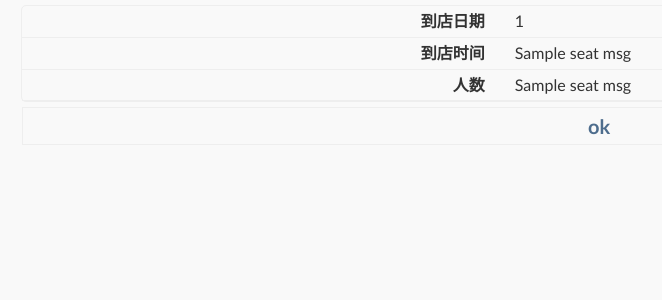
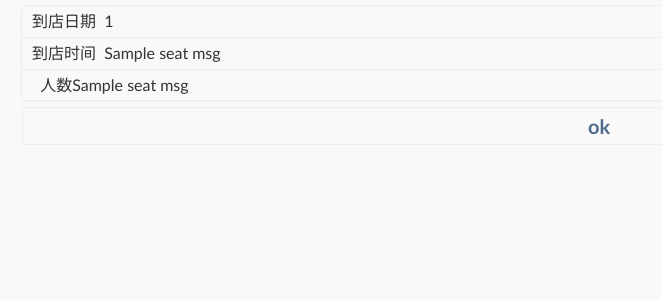
Before and after one commit to wickydong/order_food, a Flask app: template templates/reservation_sure.html in a window 1280 px wide. Shown: the top 300 px of the page, without its empty margins (42-704 px from the left). Run offline with Flask 2, Linux system fonts and the light colour scheme; the template is opened without the code that fills it: most values are stand-ins (such as "Sample title", 1, 10 or a date in 2020).

Commit message:
change reservation_sure li

```diff
--- a/templates/reservation_sure.html
+++ b/templates/reservation_sure.html
@@ -21,20 +21,6 @@
             padding:5px 10px;
             overflow:hidden;
         }
-        .ul-list strong {
-            float:left;
-            display:table;
-            text-align:right;
-            width:40%;
-            padding-right:20px;
-        }
-        .ul-list span {
-            float:left;
-            display:table;
-            padding-left:10px;
-            text-align:left;
-            width:55%;
-        }
         .ul-list li:list-child {
             border-bottom:none;
         }
@@ -57,15 +43,9 @@
     <body>
         <div>
             <ul class="ul-list">
-                <li>
-                    <strong>到店日期</strong><span>{{seat_msg[0][0]}}</span>
-                </li>
-                <li>
-                    <strong>到店时间</strong><span>{{seat_msg[0][1]}}</span>
-                </li>
-                <li>
-                    <strong>人数</strong><span>{{seat_msg[0][2]}}</span>
-                </li>
+                <li>到店日期&nbsp;&nbsp;{{seat_msg[0][0]}}</li>
+                <li>到店时间&nbsp;&nbsp;{{seat_msg[0][1]}}</li>
+                <li>&nbsp;&nbsp;人数{{seat_msg[0][2]}}</li>
             </ul>
             <div class="btn-div">
                 <a class="button" herf="/order/{{base_64}}">ok</a>
```
